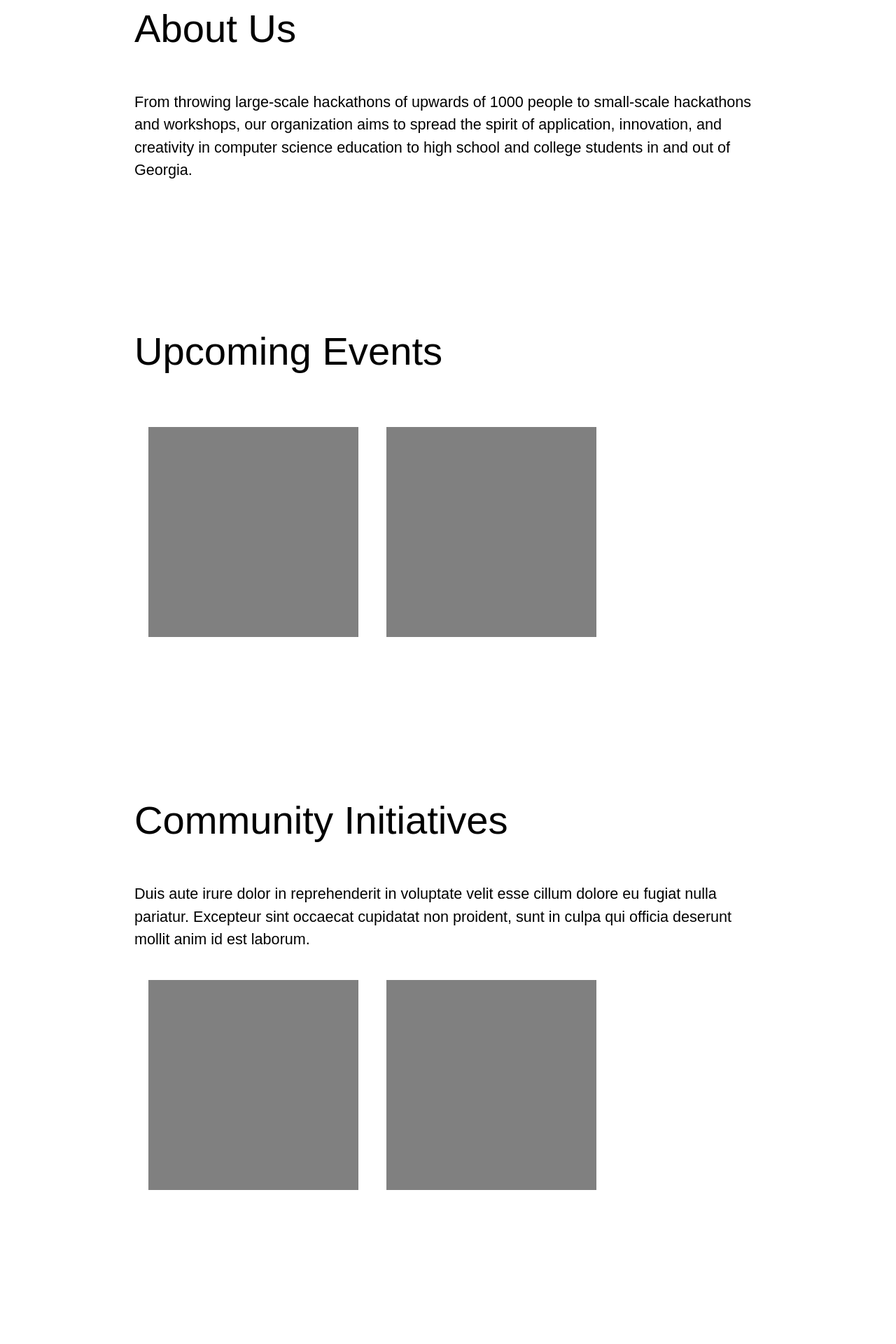
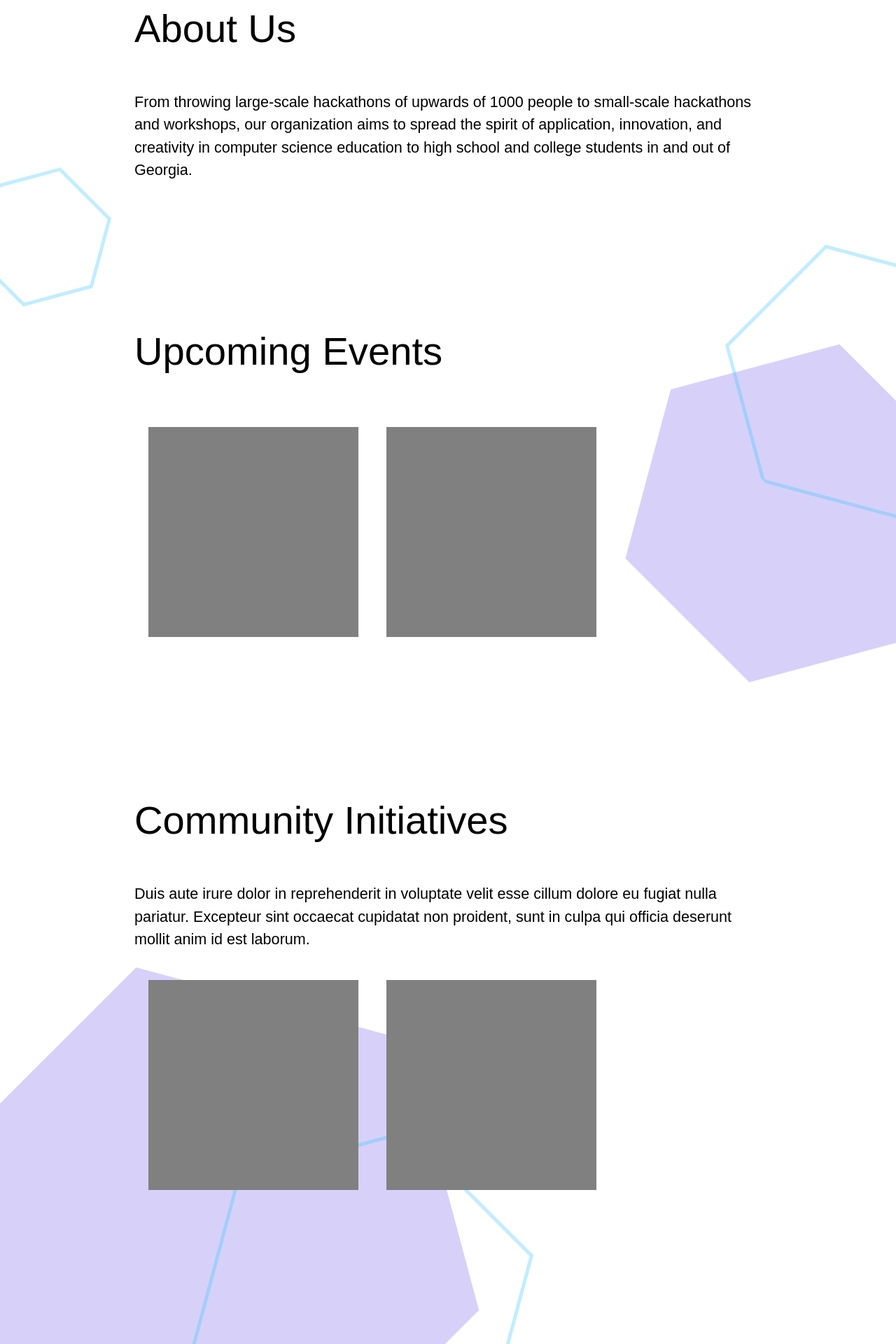
Before and after one commit to HackGT/hexlabs-website, a Next.js app: page / in a window 1280 px wide. Shown: the part 974-2894 px from the top of the page at 70% size. Built offline with nearby package versions, Linux system fonts and the light colour scheme; a web font is replaced by a local one.

Commit message:
baseline home page

```diff
--- a/pages/index.tsx
+++ b/pages/index.tsx
@@ -91,7 +91,17 @@ export default function Home(props: Props) {
           science education to high school and college students in and out of
           Georgia.
         </p>
-        <div></div>
+        <div className="hex-container">
+          <Hex
+            x="-21%"
+            y="88%"
+            size={100}
+            color="transparent"
+            borderSize={5}
+            borderColor="rgba(51,194,255,0.3)"
+            rotation={45}
+          />
+        </div>
       </section>
 
       <section>
@@ -99,6 +109,24 @@ export default function Home(props: Props) {
         <div className="container">
           <div className="dummy-card" />
           <div className="dummy-card" />
+        </div>
+        <div className="hex-container">
+          <Hex
+            x="90%"
+            y="0%"
+            size={250}
+            color="rgba(123,105,236,0.3)"
+            rotation={45}
+          />
+          <Hex
+            x="90%"
+            y="0%"
+            size={200}
+            color="transparent"
+            borderSize={5}
+            borderColor="rgba(51,194,255,0.3)"
+            rotation={-45}
+          />
         </div>
       </section>
 
@@ -114,6 +142,24 @@ export default function Home(props: Props) {
           <div className="dummy-card" />
           <div className="dummy-card" />
         </div>
+        <div className="hex-container">
+          <Hex
+            x="-40%"
+            y="82%"
+            size={400}
+            color="rgba(123,105,236,0.3)"
+            rotation={-45}
+          />
+          <Hex
+            x="21%"
+            y="77%"
+            size={250}
+            color="transparent"
+            borderSize={5}
+            borderColor="rgba(51,194,255,0.3)"
+            rotation={45}
+          />
+        </div>
       </section>
     </>
   );
--- a/styles/main.css
+++ b/styles/main.css
@@ -38,6 +38,7 @@ body {
 
 main {
   min-height: 100vh;
+  overflow: hidden;
 }
 
 section {
```
